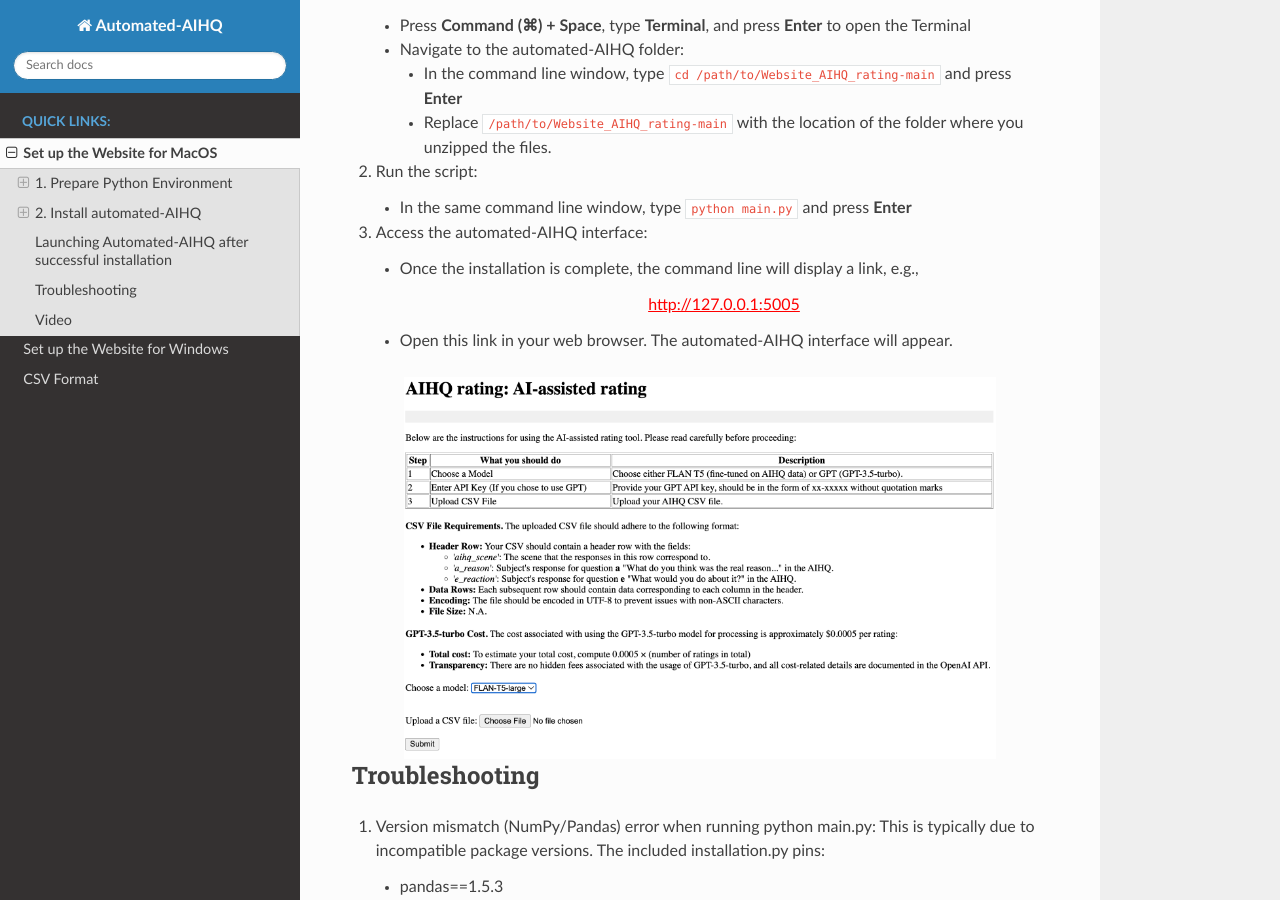
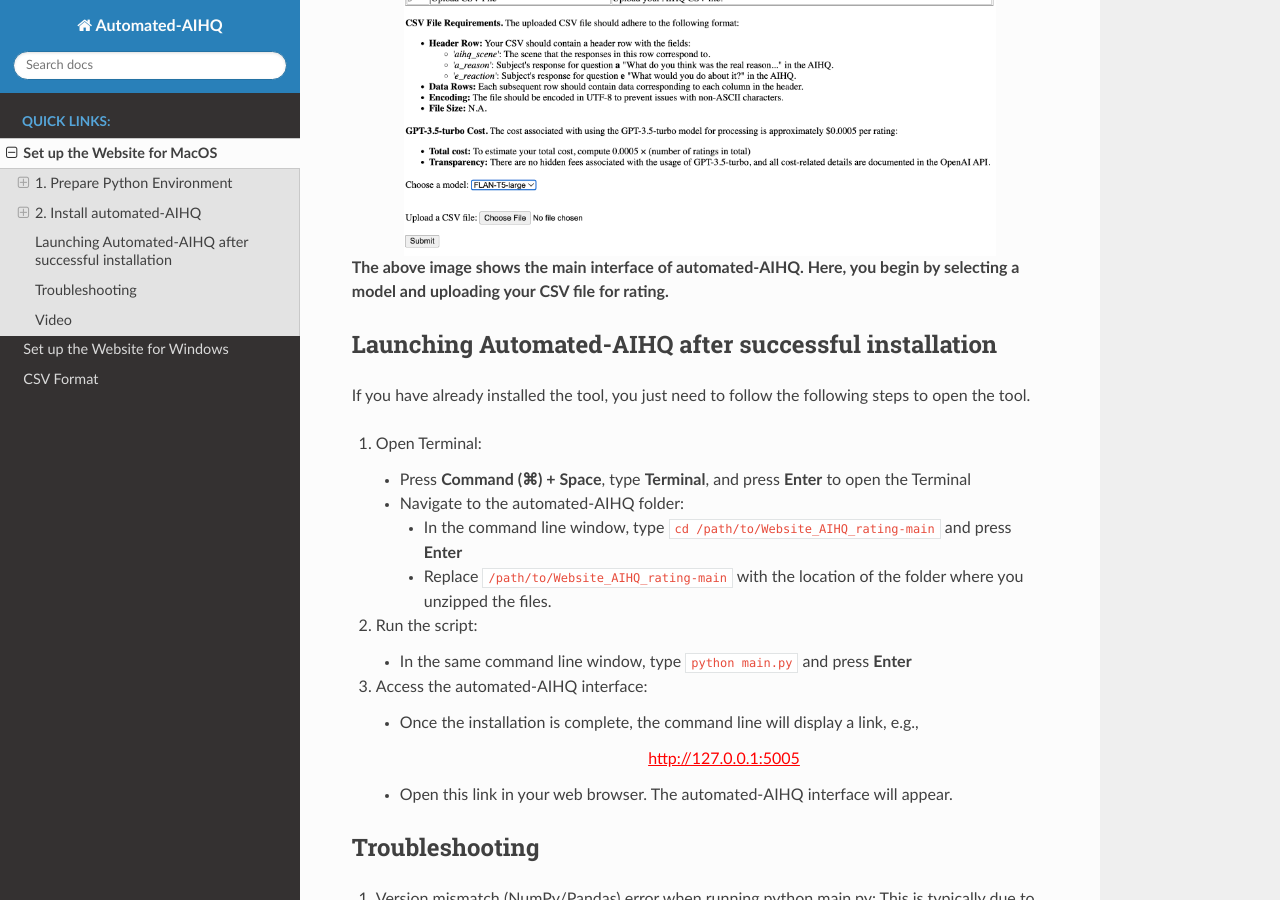
Before and after one commit to lyulouisa/Website_AIHQ_rating, a Sphinx documentation site: the page built from docs/source/mac.rst, in a window 1280 px wide and 900 px high, scrolled down 3199 px. Built offline with Sphinx 7.4.7 and the Read the Docs theme 3.1.0, drawn with Linux system fonts in a browser that asks for light colours.

Commit message:
Update mac.rst

```diff
--- a/docs/source/mac.rst
+++ b/docs/source/mac.rst
@@ -135,6 +135,12 @@
 
    - Open this link in your web browser. The automated-AIHQ interface will appear.
 
+.. image:: ../_static/website.png
+   :alt: Screenshot of the AIHQ Rating Website
+   :align: center
+   :width: 85%
+
+**The above image shows the main interface of automated-AIHQ. Here, you begin by selecting a model and uploading your CSV file for rating.**
 
 Launching Automated-AIHQ after successful installation
 ------------------------------------------------------
@@ -164,11 +170,6 @@
         </div>
 
    - Open this link in your web browser. The automated-AIHQ interface will appear.
-
-.. image:: ../_static/website.png
-   :alt: Screenshot of the AIHQ Rating Website
-   :align: center
-   :width: 85%
 
 
 Troubleshooting
```
